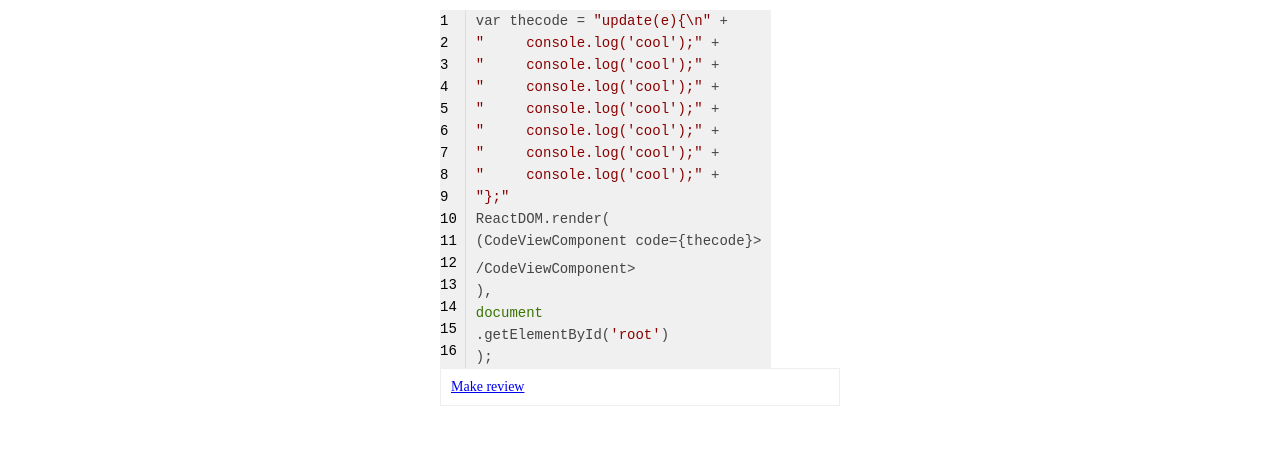
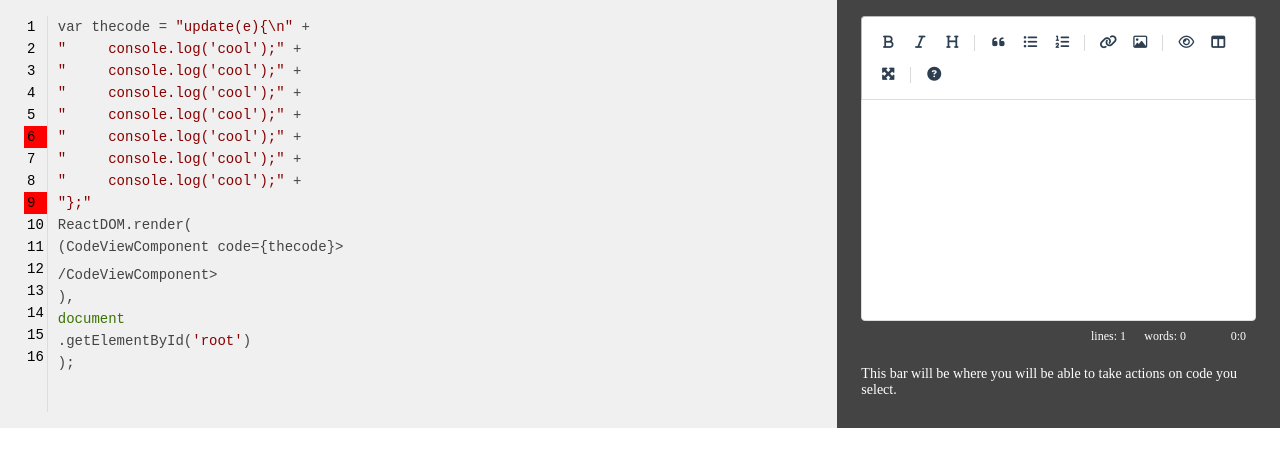
Before and after one commit to calebdre/code-review-site, a plain HTML site: page index.html in a window 1280 px wide. Drawn offline with Linux system fonts and the light colour scheme; no server answers.

Commit message:
added double bar

```diff
--- a/App.js
+++ b/App.js
@@ -0,0 +1,148 @@
+async function fetchReviews() {
+    let t = await fetch("comments.json")
+        .then((r) => r.json())
+    return t;
+}
+
+function attachEditor(index) {
+    const $line = $(".linenums div").eq(index);
+    $line.addClass("active");
+
+    const $elem = $("#code > div");
+    $elem.eq(index)
+        .data("haseditor", "true")
+        .append(
+            $("<textarea>", {
+                "class": "comment-editor"
+            }));
+    const $editor = $elem.find("textarea");
+    const augmentedEditor = new SimpleMDE({
+        element: $editor[0]
+    });
+    $editor.data("editor", augmentedEditor);
+}
+
+function detachEditor(index) {
+    $(".linenums div")
+        .eq(index)
+        .removeClass("active");
+
+    const $el = $("#code > div").eq(index);
+    const editor = $el.find("textarea")
+        .eq(0)
+        .data("editor");
+
+    if (editor === undefined ) {
+        return;
+    }
+
+    editor.toTextArea();
+    $el.find("textarea")
+        .eq(0)
+        .data("editor", null)
+
+    const find = $el
+        .find("div")
+        .get(0)
+        .outerHTML;
+
+    const newHtml = $(find).click(onLineClick);
+    $el.html(newHtml);
+}
+
+function calculateEditorPosition(currentActiveIndex) {
+    const $activeEls = $("#code > div.active");
+    const $lastActiveEl = $activeEls.last();
+    if ($activeEls.length > 0 && $lastActiveEl.index() !== currentActiveIndex) {
+        if ($activeEls.length !== 1) {
+            detachEditor(currentActiveIndex)
+        }
+        attachEditor($lastActiveEl.index());
+    }
+}
+
+function onLineClick(e) {
+    const $target = $(e.currentTarget).parent();
+    const lastEditorPosition = $("#code > div.active").last().index();
+
+    $target.toggleClass("active");
+    if ($target.hasClass("active")) {
+        calculateEditorPosition(lastEditorPosition);
+    } else if (!$target.hasClass("active") && $target.index() === lastEditorPosition) {
+        detachEditor(lastEditorPosition);
+        calculateEditorPosition($target.index());
+    }
+}
+
+function generateLineNumbers() {
+    $("#code").text()
+        .split("\n")
+        .slice(0,-1)
+        .map((el, i) => {
+            return $("<div>", {
+                text: (i+1)
+            });
+        }).forEach((item) => {
+        $(".linenums").append(item);
+    });
+}
+
+function transformCodeHtml() {
+    const $code = $("#code");
+    let mapped = $code.html()
+        .split("\n")
+        .map((el) => {
+            return $("<div>")
+                .append($("<div>").append(el));
+        })
+        .reduce((accumulator, el) => {
+            return accumulator + el.get(0).outerHTML;
+        }, "");
+
+    $code.html(mapped);
+}
+
+function attachListeners() {
+    $('#code > div > div').click(onLineClick);
+    $("body").mouseup((e) => {
+        window.isMouseDown = false;
+    });
+
+    $("body").mousedown((e) => {
+        window.isMouseDown = true;
+    });
+
+    $("#code > div").mouseenter((e) => {
+        if (window.isMouseDown === true) {
+            $(e.currentTarget).toggleClass("active");
+        }
+    });
+}
+
+function applyComment(comment) {
+    $(".linenums")
+        .find("div")
+        .eq(comment.line - 1)
+        .addClass("highlight")
+}
+
+function applyReview(item) {
+    item["comments"].forEach((comment => {
+        applyComment(comment);
+    }));
+}
+
+$('document').ready(() => {
+    generateLineNumbers();
+    transformCodeHtml();
+    attachListeners();
+    let e = new SimpleMDE({
+        element: $("#commentbox").get(0)
+    });
+    const reviews = fetchReviews();
+    reviews.then((r) => {
+        r['reviews'].forEach((item) => {
+            applyReview(item);
+        });
+    })
+})
--- /dev/null
+++ b/comments.json
@@ -0,0 +1,19 @@
+{
+  "reviews": [
+    {
+      "user": "bob",
+      "comments": [
+        {
+          "comment": "This could definitely be abstracted to a *better* place",
+          "upvotes": 7,
+          "line": 6
+        },
+        {
+          "comment": "This could definitely be abstracted to a *better* place",
+          "upvotes": 2,
+          "line": 9
+        }
+      ]
+    }
+  ]
+}
--- a/index.html
+++ b/index.html
@@ -10,9 +10,9 @@
     <body>
 
         <div class="container">
-            <div class="block">
-                <pre class="linenums"><code></code></pre>
-                <pre><code id="code">var thecode = "update(e){\n" +
+            <div class="code">
+                <pre class="linenums"></pre>
+                <pre class="codecode"><code id="code">var thecode = "update(e){\n" +
 "     console.log('cool');" +
 "     console.log('cool');" +
 "     console.log('cool');" +
@@ -30,136 +30,19 @@ document
 .getElementById('root')
 );</code></pre>
             </div>
-            <div class="submit-container">
-                <a href="#">Make review</a>
+            <div class="action-bar">
+                <div class="comment">
+                    <div>
+                        <textarea id="commentbox" cols="30" rows="10"></textarea>
+                    </div>
+                </div>
+                <p class="instructions">This bar will be where you will be able to take actions on code you select.</p>
             </div>
         </div>
         <script src="highlight.min.js"></script>
         <script src="jquery-3.2.1.slim.min.js"></script>
         <script src="simplemde.min.js"></script>
         <script>hljs.initHighlightingOnLoad();</script>
-        <script>
-            function attachEditor(index) {
-                const $line = $(".linenums div").eq(index);
-                $line.addClass("active");
-
-                const $elem = $("#code > div");
-                $elem.eq(index)
-                    .data("haseditor", "true")
-                    .append(
-                    $("<textarea>", {
-                        "class": "comment-editor"
-                    }));
-                const $editor = $elem.find("textarea");
-                const augmentedEditor = new SimpleMDE({
-                    element: $editor[0]
-                });
-                $editor.data("editor", augmentedEditor);
-            }
-
-            function detachEditor(index) {
-                $(".linenums div")
-                    .eq(index)
-                    .removeClass("active");
-
-                const $el = $("#code > div").eq(index);
-                const editor = $el.find("textarea")
-                    .eq(0)
-                    .data("editor");
-
-                if (editor === undefined ) {
-                    return;
-                }
-
-                editor.toTextArea();
-                $el.find("textarea")
-                    .eq(0)
-                    .data("editor", null)
-
-                const find = $el
-                    .find("div")
-                    .get(0)
-                    .outerHTML;
-
-                const newHtml = $(find).click(onLineClick);
-                $el.html(newHtml);
-            }
-
-            function calculateEditorPosition(currentActiveIndex) {
-                const $activeEls = $("#code > div.active");
-                const $lastActiveEl = $activeEls.last();
-                if ($activeEls.length > 0 && $lastActiveEl.index() !== currentActiveIndex) {
-                    console.log("still looking");
-                    if ($activeEls.length !== 1) {
-                        detachEditor(currentActiveIndex)
-                    }
-                    attachEditor($lastActiveEl.index());
-                }
-            }
-
-            function onLineClick(e) {
-                const $target = $(e.currentTarget).parent();
-                const lastEditorPosition = $("#code > div.active").last().index();
-
-                $target.toggleClass("active");
-                if ($target.hasClass("active")) {
-                    calculateEditorPosition(lastEditorPosition);
-                } else if (!$target.hasClass("active") && $target.index() === lastEditorPosition) {
-                    detachEditor(lastEditorPosition);
-                    calculateEditorPosition($target.index());
-                }
-            }
-
-            function generateLineNumbers() {
-                $("#code").text()
-                    .split("\n")
-                    .slice(0,-1)
-                    .map((el, i) => {
-                        return $("<div>", {
-                            text: (i+1)
-                        });
-                    }).forEach((item) => {
-                    $(".linenums").append(item);
-                });
-            }
-
-            function transformCodeHtml() {
-                const $code = $("#code");
-                let mapped = $code.html()
-                    .split("\n")
-                    .map((el) => {
-                        return $("<div>")
-                            .append($("<div>").append(el));
-                    })
-                    .reduce((accumulator, el) => {
-                        return accumulator + el.get(0).outerHTML;
-                    }, "");
-
-                $code.html(mapped);
-            }
-
-            function attachListeners() {
-                $('#code > div > div').click(onLineClick);
-                $("body").mouseup((e) => {
-                    window.isMouseDown = false;
-                });
-
-                $("body").mousedown((e) => {
-                    window.isMouseDown = true;
-                });
-
-                $("#code > div").mouseenter((e) => {
-                    if (window.isMouseDown === true) {
-                        $(e.currentTarget).toggleClass("active");
-                    }
-                });
-            }
-
-            $('document').ready(() => {
-                generateLineNumbers();
-                transformCodeHtml();
-                attachListeners();
-            })
-        </script>
+        <script src="App.js"></script>
     </body>
 </html>
--- a/style.css
+++ b/style.css
@@ -15,11 +15,6 @@ pre code, pre {
 
 pre, code{
     margin:0;
-}
-
-.container {
-    width:400px;
-    margin: 10px auto;
 }
 
 .block {
@@ -44,14 +39,51 @@ pre, code{
     background-color: #bfbfbf;
 }
 
+.container {
+    display: flex;
+}
+
+.container .code {
+    flex: 2;
+    display: flex;
+    padding: 16px 24px;
+    background: #F0F0F0;
+}
+
+.container .code .codecode {
+    flex: 1;
+}
+
+.container .action-bar {
+    flex: 1;
+    display: flex;
+    flex-direction: column;
+    background-color: #444;
+    color: #fff;
+    padding: 16px 24px;
+    text-align: left;
+}
+
+.action-bar .comment .editor-toolbar {
+    background-color: #fff;
+    opacity: 1;
+}
+
+.action-bar .comment .CodeMirror {
+    height: 200px;
+    min-height: initial;
+}
+
+.action-bar .comment .editor-statusbar {
+    color:#fff;
+}
 .linenums{
-    padding-right: 8px;
     background-color: #F0F0F0;
     border-right:1px solid #ddd;
 }
 
 .linenums div {
-    padding: 3px 0;
+    padding: 3px;
     display: block;
 }
 
@@ -67,7 +99,6 @@ pre, code{
     display: block;
 }
 
-.submit-container {
-    border:1px solid #eee;
-    padding:10px;
+.linenums div.highlight {
+    background-color: red;
 }
```
